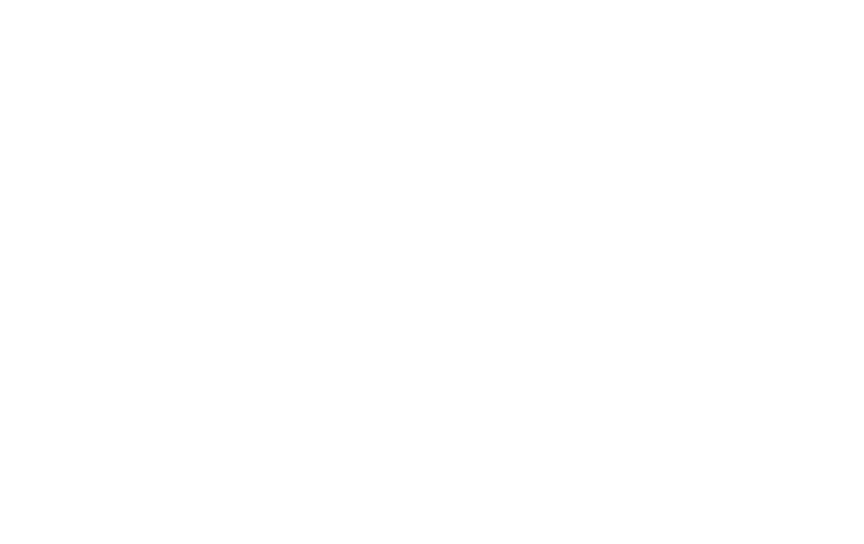
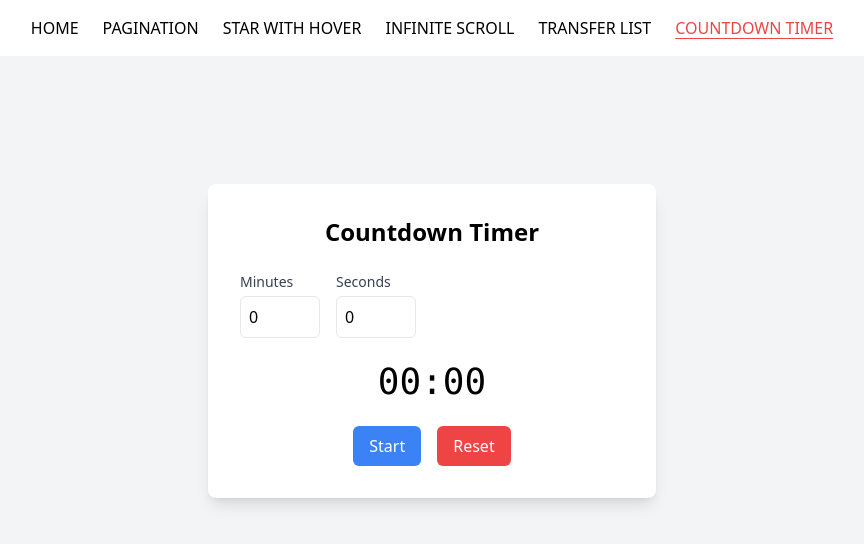
Before and after one commit to chetanh2/Todo-list, a React (Create React App) app: page /countdownTimer in a window 1280 px wide. Before the commit this address had no page. Shown: the top 544 px of the page, without its empty margins (208-1072 px from the left). Built offline with nearby package versions, Linux system fonts and the light colour scheme.

Commit message:
added counter timer with reset & resume feature

```diff
--- a/src/Layout.js
+++ b/src/Layout.js
@@ -3,7 +3,7 @@ import { Outlet, Link, NavLink } from "react-router-dom";
 const Layout = () => {
   return (
     <>
-      <div className="flex justify-between px-8 py-4 shadow-lg">
+      <div className="flex justify-center px-8 py-4 shadow-lg">
         <ul className="flex justify-between items-center gap-6 uppercase">
           <li>
             <NavLink
@@ -65,6 +65,18 @@ const Layout = () => {
               Transfer List
             </NavLink>
           </li>
+          <li>
+            <NavLink
+              className={({ isActive }) =>
+                isActive
+                  ? "text-red-500 underline underline-offset-4"
+                  : "text-black"
+              }
+              to={"/countdownTimer"}
+            >
+              Countdown Timer
+            </NavLink>
+          </li>
         </ul>
       </div>
       {/* <hr className="divider" /> */}
--- /dev/null
+++ b/src/components/countDownTimer/CountDownTimer.jsx
@@ -0,0 +1,143 @@
+import React, { useEffect, useState } from 'react'
+
+const CountDownTimer = () => {
+  const [minutes, setMinutes] = useState(0); // Stores the user-entered minutes for the timer's initial duration.
+  const [seconds, setSeconds] = useState(0); // Stores the user-entered seconds for the timer's initial duration.
+  const [isRunning, setIsRunning] = useState(false); // Tracks whether the timer is actively counting down.
+  const [timeLeft, setTimeLeft] = useState(0); // Stores the remaining time in seconds as the timer counts down.
+
+  // Convert input minutes and seconds to total seconds
+  const handleStart = () => {
+    const totalSeconds = parseInt(minutes) * 60 + parseInt(seconds);
+    if (totalSeconds > 0) {
+      setTimeLeft(totalSeconds);
+      setIsRunning(true);
+    }
+  };
+
+  // Pause the timer
+  const handlePause = () => {
+    setIsRunning(false);
+  };
+
+  // Resume the timer
+  const handleResume = () => {
+    if (timeLeft > 0) {
+      setIsRunning(true);
+    }
+  };
+
+  // Reset the timer
+  const handleReset = () => {
+    setIsRunning(false);
+    setTimeLeft(0);
+    setMinutes(0);
+    setSeconds(0);
+  };
+
+  // Timer logic
+  useEffect(() => {
+    let timer;
+    if (isRunning && timeLeft > 0) {
+      timer = setInterval(() => {
+        setTimeLeft((prev) => {
+          if (prev <= 1) {
+            setIsRunning(false);
+            return 0;
+          }
+          return prev - 1;
+        });
+      }, 1000);
+    }
+    return () => clearInterval(timer);
+  }, [isRunning, timeLeft]);
+
+  // Format time for display
+  const displayMinutes = Math.floor(timeLeft / 60)
+    .toString()
+    .padStart(2, "0");
+  const displaySeconds = (timeLeft % 60).toString().padStart(2, "0");
+  return (
+    <div className="bg-gray-100 min-h-screen">
+      <div className="flex flex-col items-center justify-center pt-32">
+        <div className="bg-white p-8 rounded-lg shadow-lg w-full max-w-md">
+          <h1 className="text-2xl font-bold text-center mb-6">
+            Countdown Timer
+          </h1>
+
+          {/* Input Fields */}
+          {!isRunning && timeLeft === 0 && (
+            <div className="flex space-x-4 mb-6">
+              <div>
+                <label className="block text-sm font-medium text-gray-700">
+                  Minutes
+                </label>
+                <input
+                  type="number"
+                  value={minutes}
+                  onChange={(e) => setMinutes(e.target.value)}
+                  className="mt-1 p-2 w-20 border rounded-md focus:outline-none focus:ring-2 focus:ring-blue-500"
+                  min="0"
+                />
+              </div>
+              <div>
+                <label className="block text-sm font-medium text-gray-700">
+                  Seconds
+                </label>
+                <input
+                  type="number"
+                  value={seconds}
+                  onChange={(e) => setSeconds(e.target.value)}
+                  className="mt-1 p-2 w-20 border rounded-md focus:outline-none focus:ring-2 focus:ring-blue-500"
+                  min="0"
+                  max="59"
+                />
+              </div>
+            </div>
+          )}
+
+          {/* Timer Display */}
+          <div className="text-4xl font-mono text-center mb-6">
+            {displayMinutes}:{displaySeconds}
+          </div>
+
+          {/* Buttons */}
+          <div className="flex justify-center space-x-4">
+            {timeLeft === 0 && !isRunning && (
+              <button
+                onClick={handleStart}
+                className="px-4 py-2 bg-blue-500 text-white rounded-md hover:bg-blue-600 focus:outline-none focus:ring-2 focus:ring-blue-500"
+              >
+                Start
+              </button>
+            )}
+            {isRunning && (
+              <button
+                onClick={handlePause}
+                className="px-4 py-2 bg-yellow-500 text-white rounded-md hover:bg-yellow-600 focus:outline-none focus:ring-2 focus:ring-yellow-500"
+              >
+                Pause
+              </button>
+            )}
+            {!isRunning && timeLeft > 0 && (
+              <button
+                onClick={handleResume}
+                className="px-4 py-2 bg-green-500 text-white rounded-md hover:bg-green-600 focus:outline-none focus:ring-2 focus:ring-green-500"
+              >
+                Resume
+              </button>
+            )}
+            <button
+              onClick={handleReset}
+              className="px-4 py-2 bg-red-500 text-white rounded-md hover:bg-red-600 focus:outline-none focus:ring-2 focus:ring-red-500"
+            >
+              Reset
+            </button>
+          </div>
+        </div>
+      </div>
+    </div>
+  );
+}
+
+export default CountDownTimer
--- a/src/index.js
+++ b/src/index.js
@@ -9,6 +9,7 @@ import Pagination from './components/pagination/Pagination';
 import StarReviewWithHover from './components/starRating/StarReviewWithHover';
 import InfiniteScroll from './components/infiniteScroll/InfiniteScroll';
 import TransferList from './components/transferList/TransferList';
+import CountDownTimer from './components/countDownTimer/CountDownTimer';
 
 ReactDOM.render(
   <React.StrictMode>
@@ -20,6 +21,7 @@ ReactDOM.render(
           <Route path="starReview" element={<StarReviewWithHover />} />
           <Route path="/infiniteScroll" element={<InfiniteScroll />} />
           <Route path="/transferList" element={<TransferList />} />
+          <Route path="/countdownTimer" element={<CountDownTimer />} />
           {/* <Route path="*" element={<NoPage />} /> */}
         </Route>
       </Routes>
```
